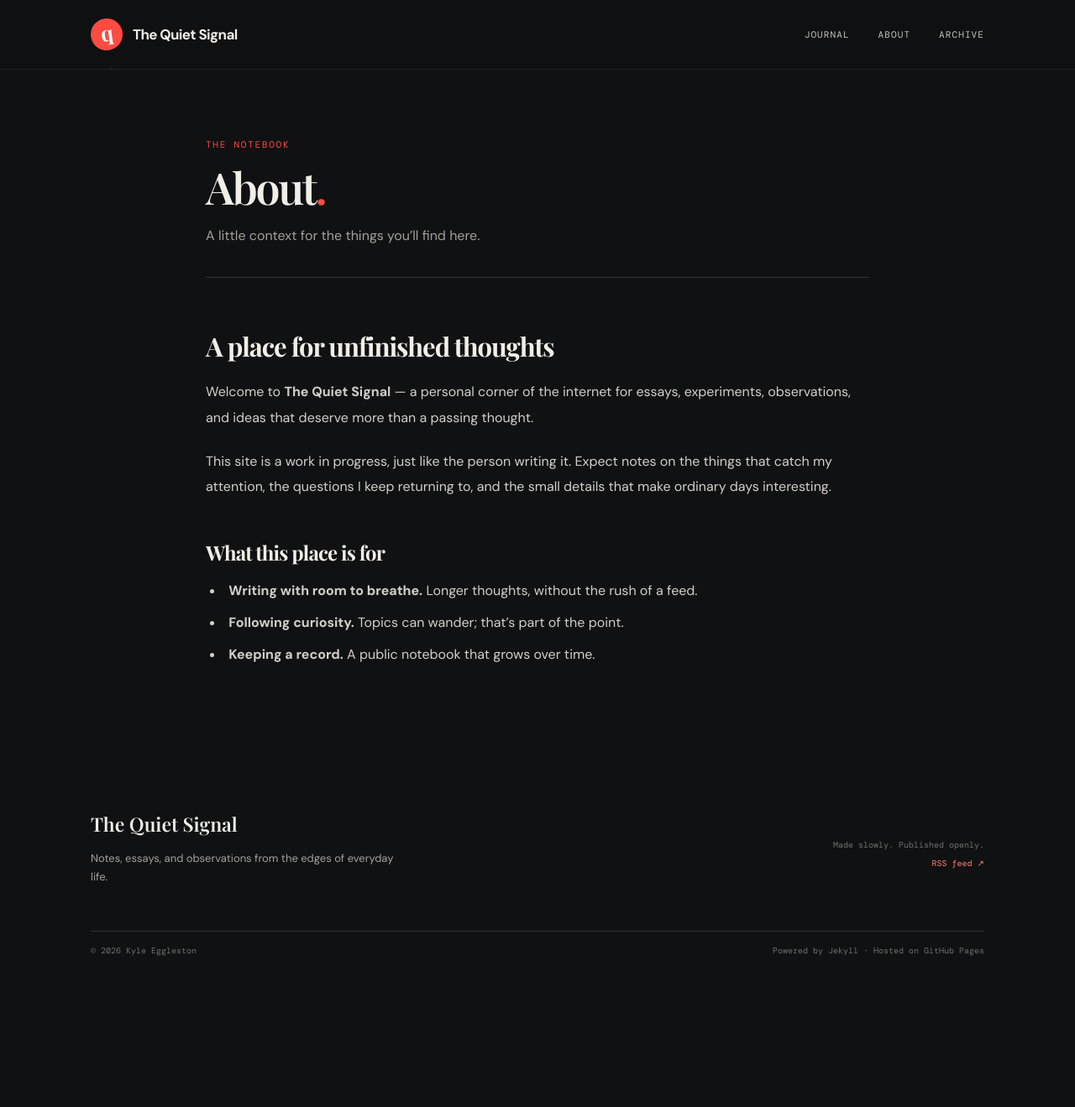
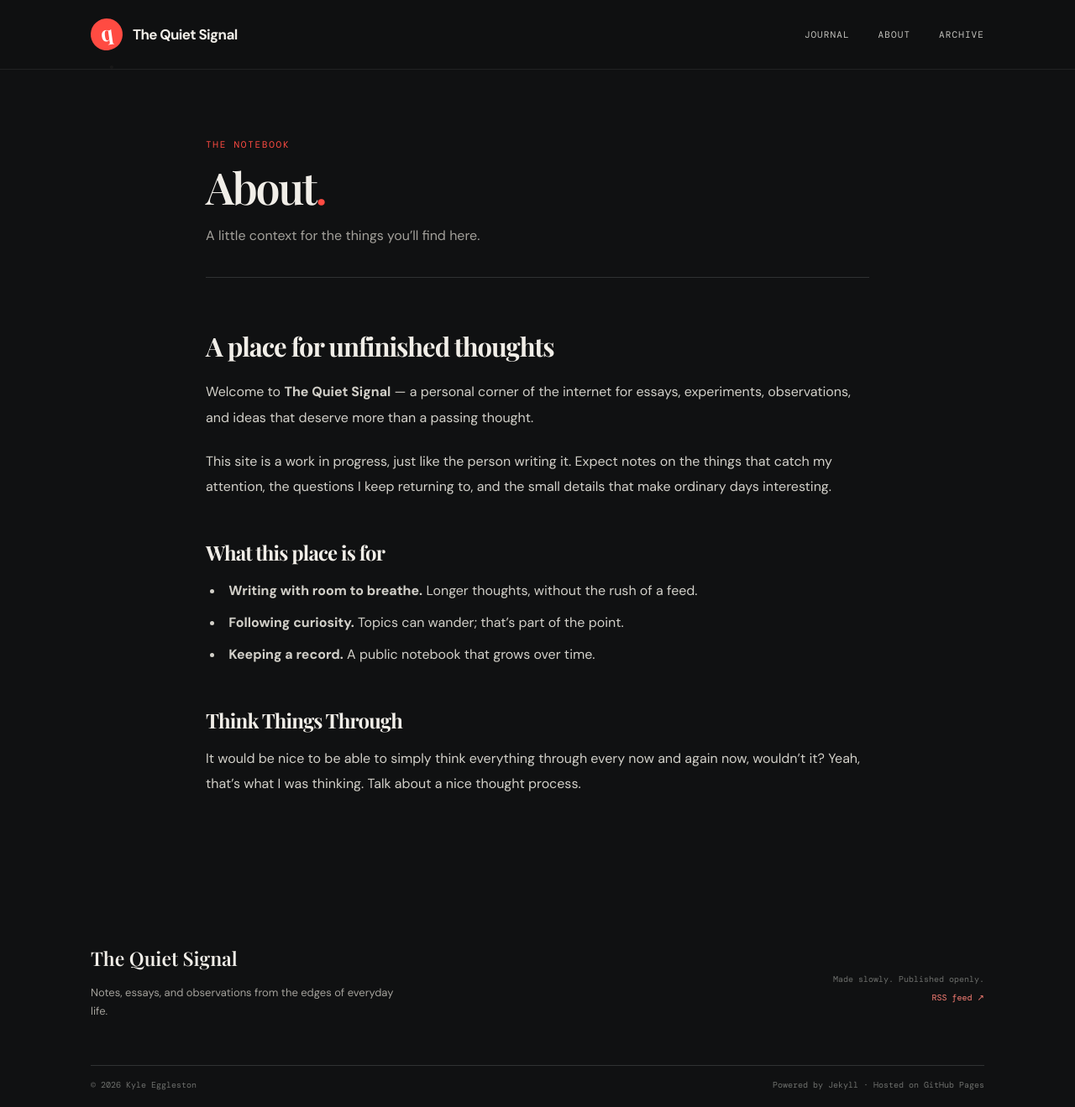
Before and after one commit to asklate/asklate.github.io, a Jekyll site: the page built from about.md, in a window 1280 px wide and 1319 px high. Shown: the whole window at 84% size. Built offline with Jekyll 4.4.1, drawn with Linux system fonts in a browser that asks for light colours.

Commit message:
updated blog

```diff
--- a/about.md
+++ b/about.md
@@ -19,3 +19,9 @@ the small details that make ordinary days interesting.
 - **Writing with room to breathe.** Longer thoughts, without the rush of a feed.
 - **Following curiosity.** Topics can wander; that's part of the point.
 - **Keeping a record.** A public notebook that grows over time.
+
+### Think Things Through
+
+It would be nice to be able to simply think everything through every now and
+again now, wouldn't it? Yeah, that's what I was thinking. Talk about a nice
+thought process.
```
